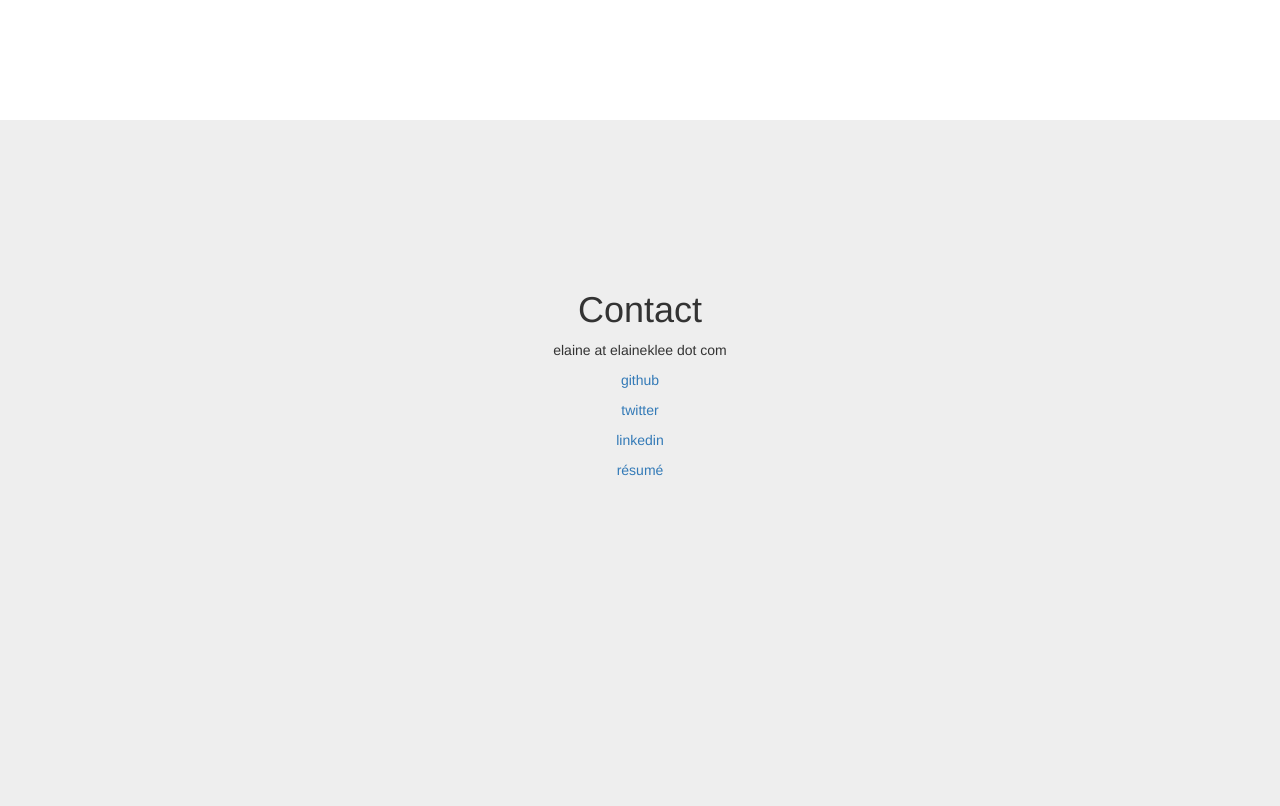
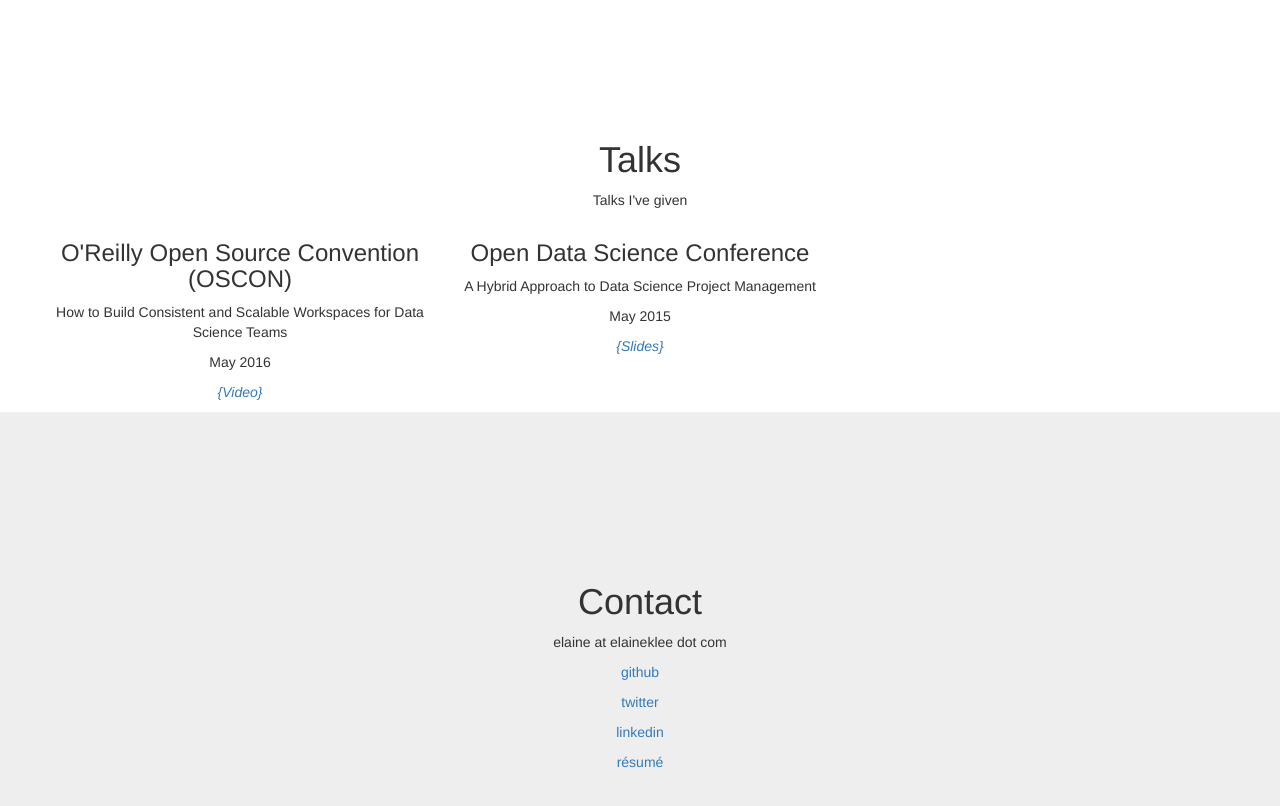
Before and after one commit to elainexmas/elainexmas.github.io, a plain HTML site: page index.html in a window 1280 px wide. Shown: the part 2280-3086 px from the top of the page. Drawn offline with Linux system fonts and the light colour scheme.

Commit message:
Add Talks section

```diff
--- a/index.html
+++ b/index.html
@@ -126,6 +126,34 @@
         </div>
     </section>
 
+    <!-- Talks Section -->
+    <section id="work" class="talks-section">
+        <div class="container">
+            <div class="row">
+                <div class="col-lg-12">
+                    <center><h1>Talks</h1>
+                    <p>Talks I've given</p>
+                    </center>
+                </div>
+            <div class="row">
+                <div class="col-xs-12 col-lg-4">
+                    <center><h3>O'Reilly Open Source Convention (OSCON)</h3>
+                    <p>How to Build Consistent and Scalable Workspaces for Data Science Teams</p>
+                        <p>May 2016</p>
+                    <p><i><a href="https://www.youtube.com/watch?v=bL-uGOf7UXc">{Video}</a></i></p>
+                    </center>
+                </div>
+                <div class="col-xs-12 col-lg-4">
+                    <center><h3>Open Data Science Conference</h3>
+                    <p>A Hybrid Approach to Data Science Project Management</p>
+                        <p>May 2015</p>
+                        <p><i><a href="http://www.slideshare.net/ElaineKLee/odsc-slideshare">{Slides}</a> </i></p>
+                    </center>
+                </div>
+            </div>
+        </div>
+    </section>
+
     <!-- Contact Section -->
     <section id="contact" class="contact-section">
         <div class="container">
```
